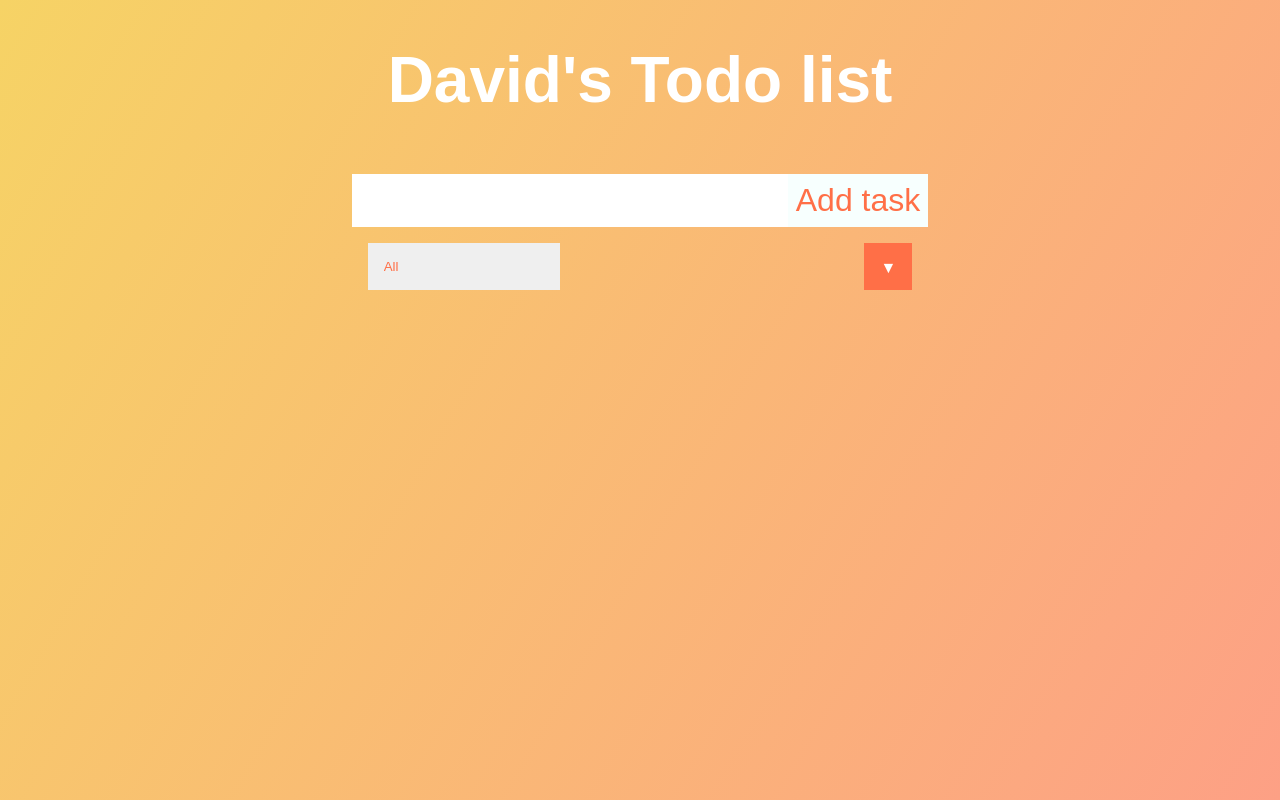
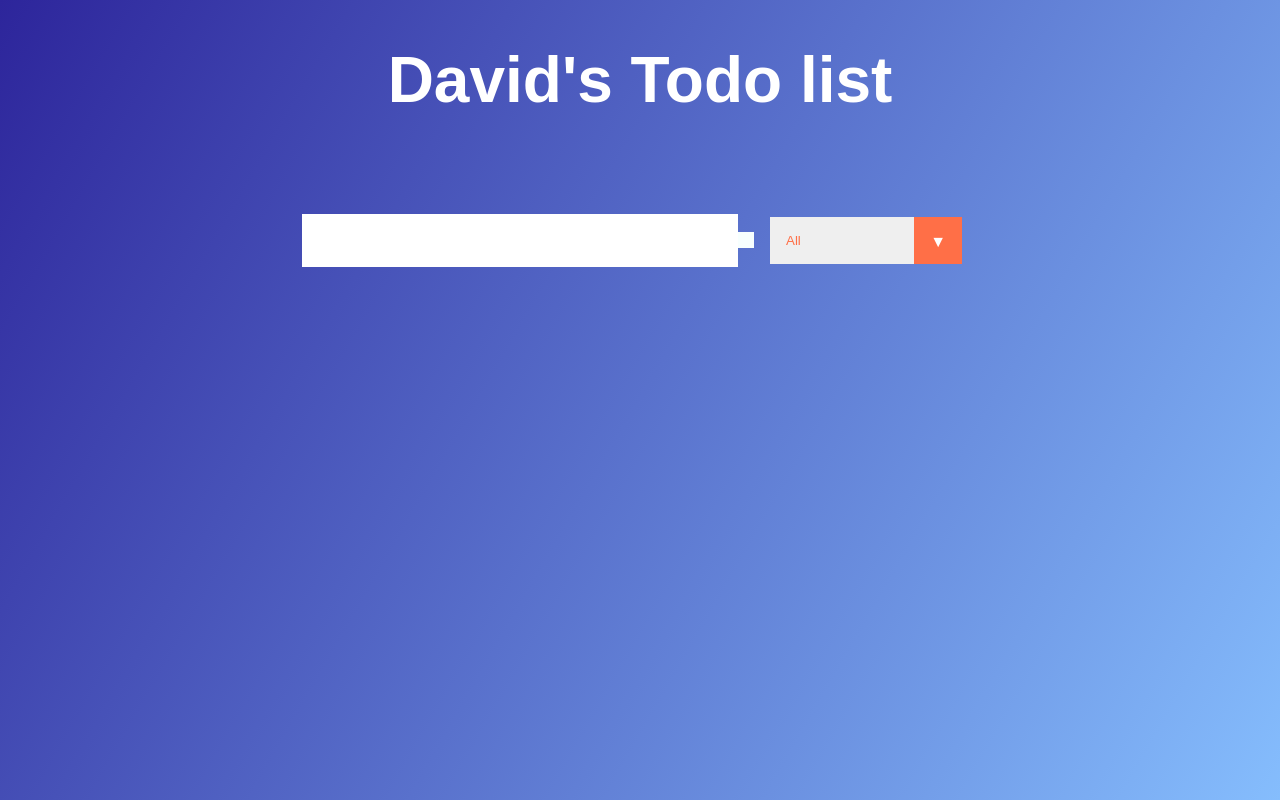
Before and after one commit to Tubohaler/JS-ramverk-Kunskapskontroll-1, a React (Create React App) app: page / in a window 1280 px wide. Built offline with nearby package versions, Linux system fonts and the light colour scheme.

Commit message:
input todo+nästan klar

```diff
--- a/src/App.js
+++ b/src/App.js
@@ -1,18 +1,32 @@
-import './components/css/App.css';
-import Form from './components/Form';
-import Todolist from './components/Todolist';
+import React, { useState } from "react";
+import "./components/css/App.css";
+import Form from "./components/Form";
+import Todolist from "./components/Todolist";
 
 function App() {
+  const [inputText, setInputText] = useState("");
+  const [activities, setActivities] = useState([
+    {
+      title: "Do it!",
+    },
+  ]);
+
+
+
   return (
     <div className="App">
       <header>
         <h1>David's Todo list</h1>
       </header>
 
-      <Form />
+      <Form
+        activities={activities}
+        setActivities={setActivities}
+        inputText={inputText}
+        setInputText={setInputText}
+      />
 
       <Todolist />
-
     </div>
   );
 }
--- a/src/components/Form.jsx
+++ b/src/components/Form.jsx
@@ -1,12 +1,26 @@
-import React from 'react';
-import '../components/css/form.module.css';
+import React from "react";
+import "../components/css/form.module.css";
 
-function Form() {
+function Form({ inputText, setInputText, activities, setActivites, }) {
+  const inputTextHandler = (e) => {
+  const value = e.target.value;
+
+    console.log(value);
+  };
+  const submitTodoHandler = (e) => {
+    e.preventDefault();
+    setActivites([
+      ...activities,
+      { text: inputText, completed: false, id: Math.random() * 1000 }
+    ]);
+  }
+
   return (
     <form>
-      <div className="Form">
-        <input type="text" className="todo-input"></input>
-        <button>Add task</button>
+      <input onClick={inputTextHandler} type="text" className="todo-input" />
+      <button onClick={submitTodoHandler} className="todo-button" type="submit">
+        <i className="fas fa-plus-square"></i>
+      </button>
       <div className="select">
         <select name="todos" className="filter-todo">
           <option value="all">All</option>
@@ -14,9 +28,12 @@ function Form() {
           <option value="uncompleted">Uncompleted</option>
         </select>
       </div>
+
+      <div className="todo-container">
+        <ul className="todo-list"></ul>
       </div>
     </form>
-  )
+  );
 }
 
-export default Form
+export default Form;
--- a/src/components/css/App.css
+++ b/src/components/css/App.css
@@ -4,7 +4,7 @@
   box-sizing: border-box;
 }
 body {
-  background-image: linear-gradient(120deg, #f6d365 0%, #fda085 100%);
+  background-image: linear-gradient(120deg, #2d259b 0%, #85bdfd 100%);
   color: white;
   font-family: "Poppins", sans-serif;
   min-height: 100vh;
@@ -131,6 +131,10 @@ select {
   cursor: pointer;
   pointer-events: none;
 }
+
+@import url("https://cdnjs.cloudflare.com/ajax/libs/font-awesome/5.12.1/css/all.min.css")
+
+
 /* Transition */
 /*
 .select:hover::after {
--- a/src/components/todolist.jsx
+++ b/src/components/todolist.jsx
@@ -1,4 +1,4 @@
-import React, { useState } from 'react';
+import React from 'react';
 import '../components/css/todolist.module.css';
 
 function Todolist() {
```
Lines whose indentation alone changed are shown as unchanged.
